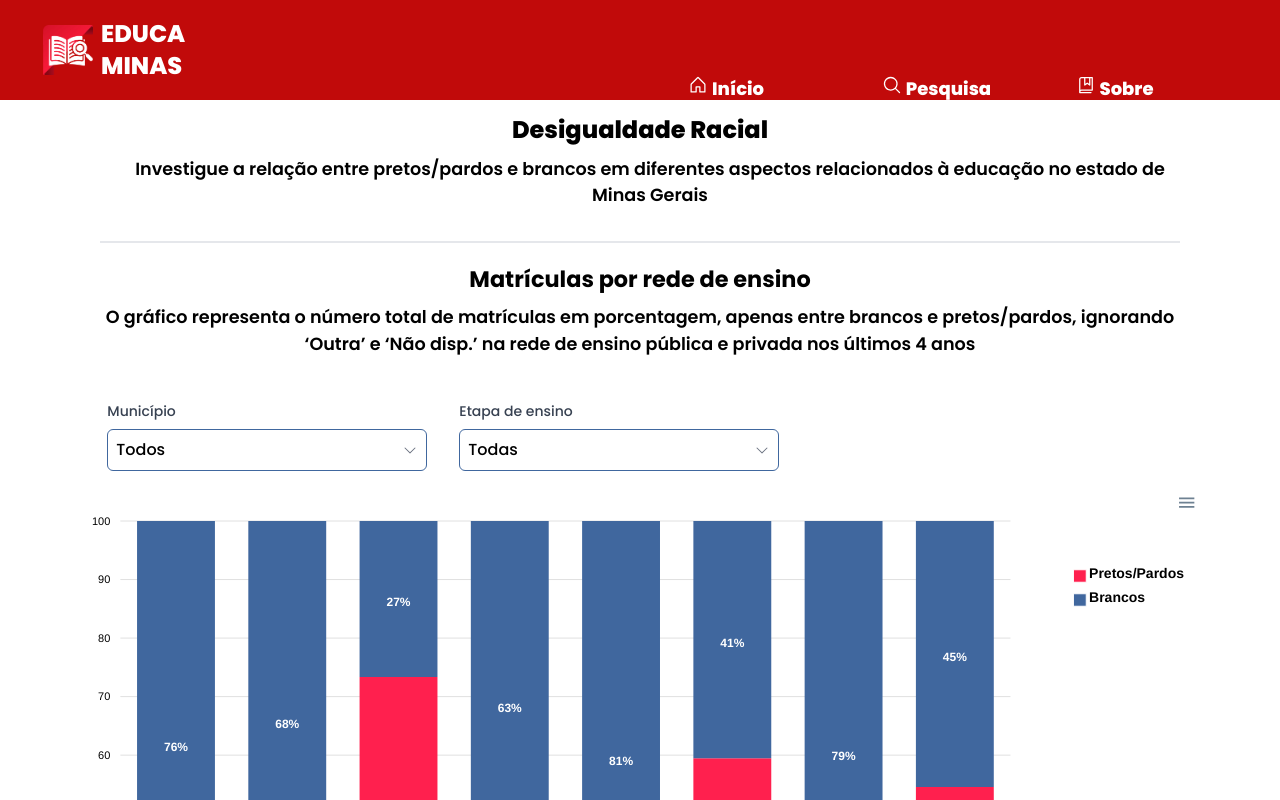
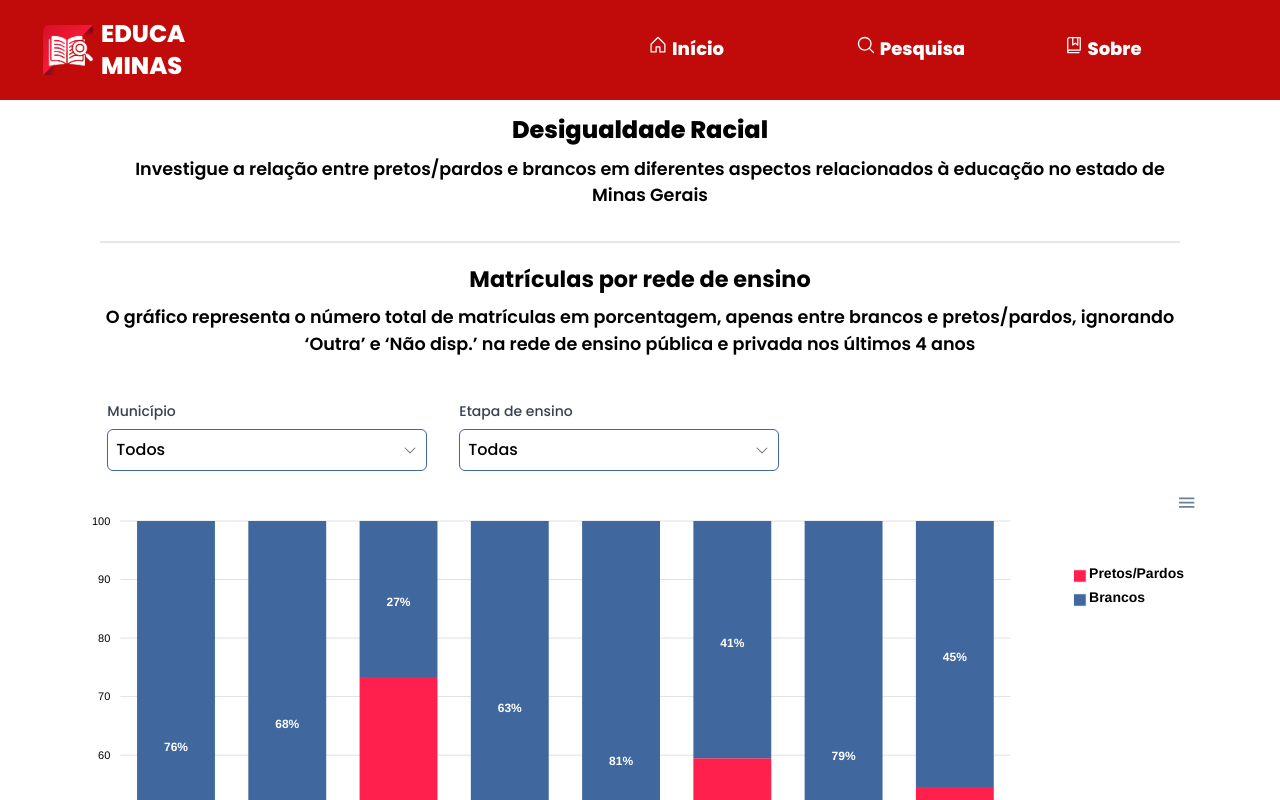
Before and after one commit to unb-mds/2024-1-EducaMinas-frontend, a Next.js app: page /search in a window 1280 px wide. Shown: the top 800 px of the page. Built offline with nearby package versions, Linux system fonts and the light colour scheme.

Commit message:
fix(#78):fixing button bug

```diff
--- a/src/components/Header.tsx
+++ b/src/components/Header.tsx
@@ -34,11 +34,11 @@ export default function Header() {
           className={`fixed top-0 right-0 h-full w-1/3 bg-primary-red transition-transform transform duration-300
             ${navBar ? 'translate-x-0' : 'translate-x-full'} md:static md:translate-x-0 md:w-[50%] md:flex md:justify-between md:items-center z-50`}
         >
-          <div className="flex flex-col w-full h-full md:h-auto mt-20 ml-10">
+          <div className={`flex flex-col w-full h-full md:h-auto ${navBar && 'mt-10'}`}>
             <ul className="w-full flex flex-col md:flex-row justify-center md:justify-between text-primary-white font-extrabold mt-16 md:mt-0">
               <li className="w-full md:w-[30%] flex justify-left ml-2 text-lg ">
                 <Link href="/" onClick={handleNavLinkClick}>
-                  <button className="flex justify-center border-b-2 border-transparent transition duration-500 hover:border-primary-white py-2 md:py-0">
+                  <button className="flex justify-center border-b-2 border-transparent transition duration-500 hover:border-b-primary-white py-2 md:py-0">
                     <House size={20} className="mr-1" />
                     Início
                   </button>
```
